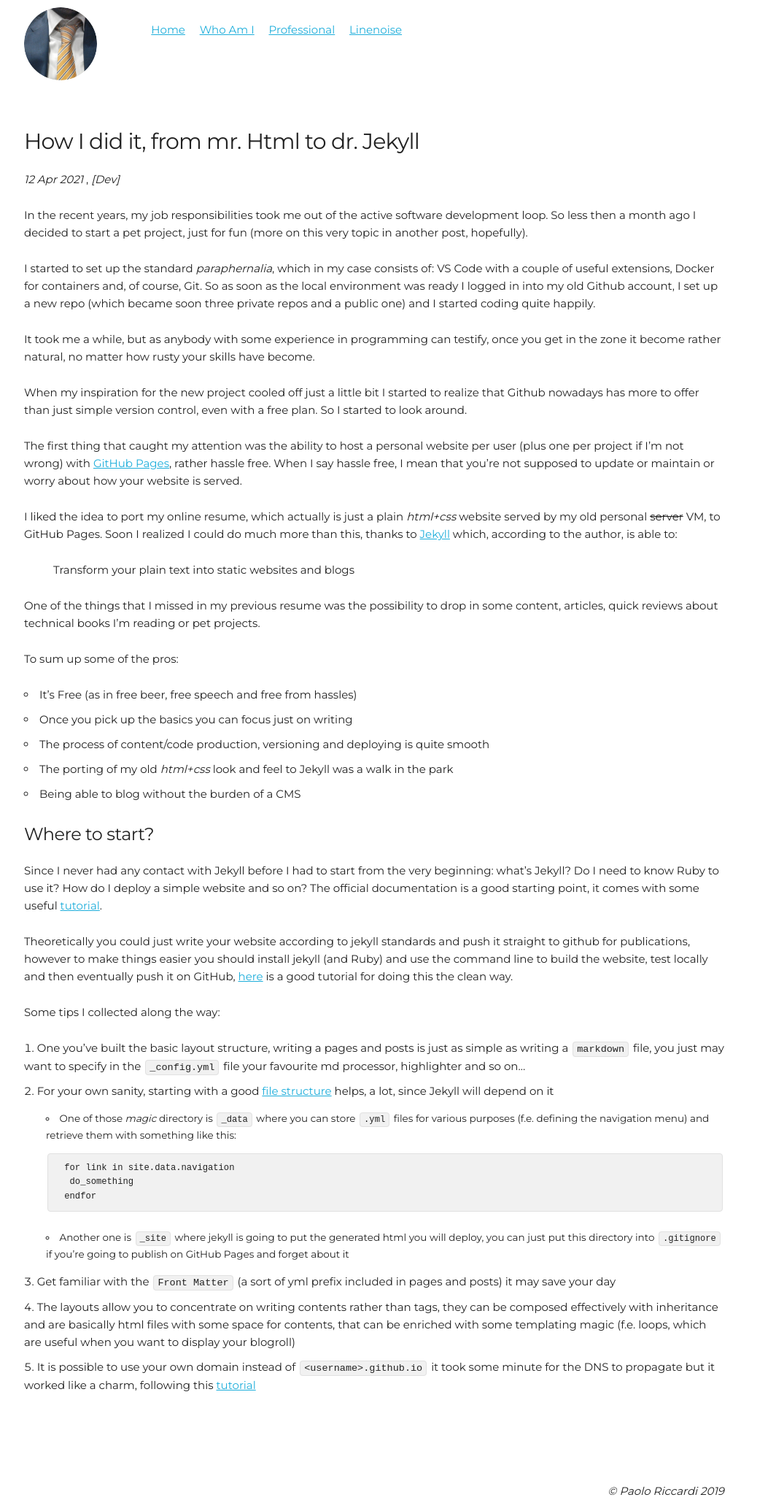
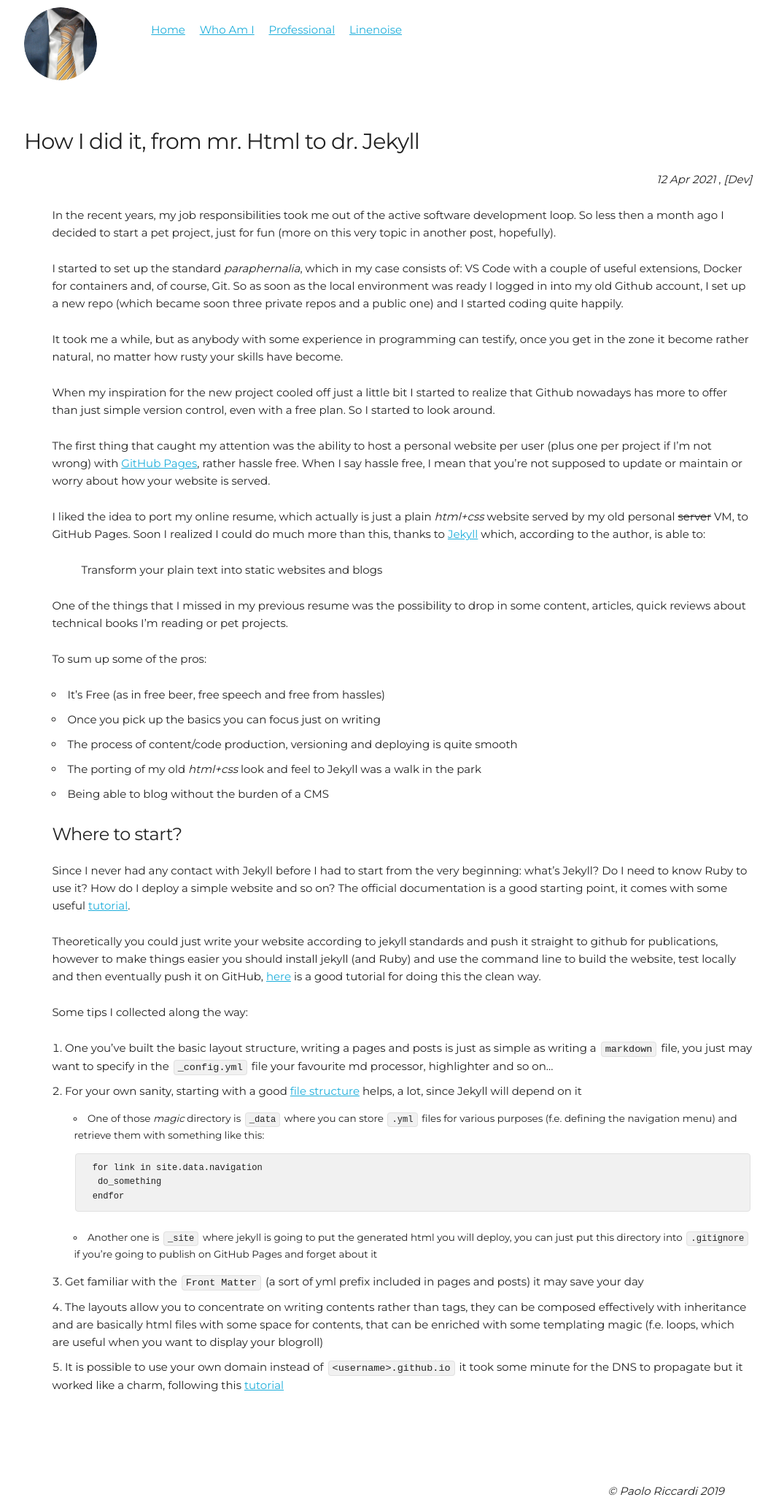
Before and after one commit to paoloriccardi/paoloriccardi.github.io, a Jekyll site: the page built from _posts/2021-04-12-first-post-jekyll.md, in a window 1280 px wide. Shown: the whole page at 73% size, without its empty margins (127-1191 px from the left). Built offline with Jekyll 4.4.1, drawn with Linux system fonts in a browser that asks for light colours.

Commit message:
first post update

```diff
--- a/_layouts/post.html
+++ b/_layouts/post.html
@@ -3,7 +3,7 @@ layout: default
 ---
 
 <h4>{{ page.title }}</h4>
-<div text-align="right">
+<div class="column" style=text-align:right>
 <p>
     <i>{{ page.date | date_to_string }} </i>
     ,
@@ -12,5 +12,6 @@ layout: default
     {% endfor %}
 </p>
 </div>
-
+<div class="column">
 {{ content }}
+</div>
```
